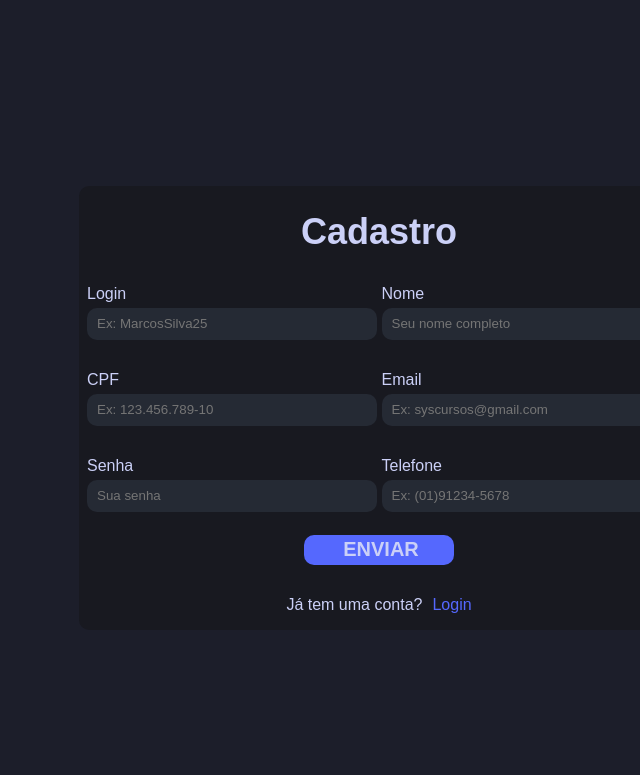
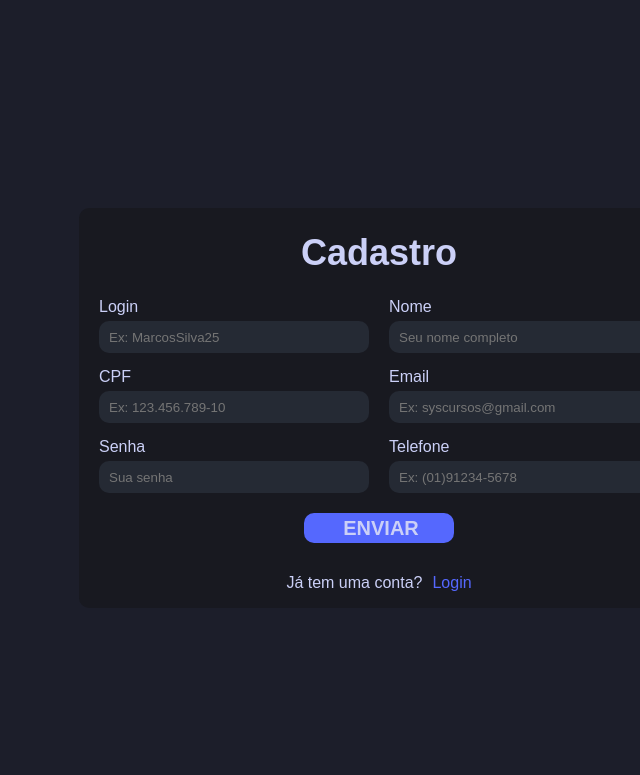
Before and after one commit to MarcosSilva13/SysCursos, a PHP site: page /view/formAddUser.php in a window 1280 px wide. Shown: the top 775 px of the page, without its empty margins (261-901 px from the left). Run offline with PHP 8.4, Linux system fonts and the light colour scheme.

Commit message:
Ajustes no formulario

```diff
--- a/CSS/estilo.css
+++ b/CSS/estilo.css
@@ -115,21 +115,17 @@ body {
 
 }
 
-.div-login-nome, .div-cpf-email, .div-senha-tel {
+.form-fields {
     display: flex;
-    flex-direction: row;
-    padding: 8px;
+    justify-content: space-evenly;
+    flex-wrap: wrap;
+    margin-bottom: 5px;
 }
 
 .div-login, .div-nome, .div-cpf, .div-email, .div-senha, .div-tel {
     display: flex;
     flex-direction: column;
-    padding-left: 0px;
-    width: 100%;
-}
-
-.div-nome, .div-email, .div-tel {
-    margin-left: 5px;
+    width: 45%;
 }
 
 label {
--- a/view/formAddUser.php
+++ b/view/formAddUser.php
@@ -47,19 +47,15 @@
             <form action="teste.php" method="POST">
                 <!--<label for="id">Id</label>
                 <input type="text" name="id-user" id="id-user"/>-->
-                <div class="div-login-nome">
+                <div class="form-fields">
                     <div class="div-login">
                         <label for="login">Login</label>
                         <input type="text" name="login-user" id="login-user" placeholder="Ex: MarcosSilva25" required>
                     </div>
-
                     <div class="div-nome">
                         <label for="name">Nome</label>
                         <input type="text" name="name-user" id="name-user" placeholder="Seu nome completo" required>
                     </div>
-                </div>
-
-                <div class="div-cpf-email">
                     <div class="div-cpf">
                         <label for="cpf">CPF</label>
                         <input oninput="mascara(this, 'cpf')" type="text" name="cpf-user" id="cpf-user" pattern="[0-9]{3}.[0-9]{3}.[0-9]{3}-[0-9]{2}" placeholder="Ex: 123.456.789-10" required>
@@ -68,9 +64,6 @@
                         <label for="email">Email</label>
                         <input type="email" name="email-user" id="email-user" placeholder="Ex: syscursos@gmail.com" required>
                     </div>
-                </div>
-
-                <div class="div-senha-tel">
                     <div class="div-senha">
                         <label for="password">Senha</label>
                         <input type="password" name="password-user" id="password-user" placeholder="Sua senha" required>
```
